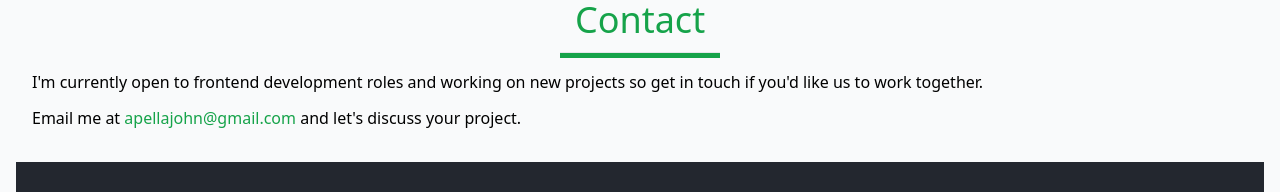
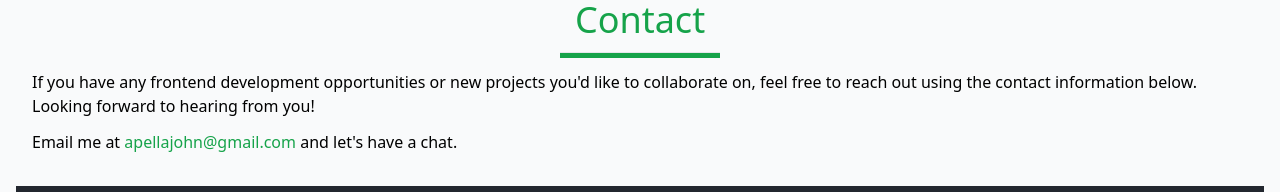
Before and after one commit to apella1/portfolio-website, a React (Vite) app: page / in a window 1280 px wide. Shown: the part 2285-2477 px from the top of the page. Built offline with nearby package versions, Linux system fonts and the light colour scheme.

Commit message:
Update contact section

```diff
--- a/src/components/contact/Contact.tsx
+++ b/src/components/contact/Contact.tsx
@@ -6,15 +6,16 @@ export default function Contact() {
       </h2>
       <hr className="bg-green-600 w-40 h-1.5 self-center mb-6 mt-0" />
       <p>
-        I'm currently open to frontend development roles and working on new
-        projects so get in touch if you'd like us to work together.
+        If you have any frontend development opportunities or new projects you'd
+        like to collaborate on, feel free to reach out using the contact
+        information below. Looking forward to hearing from you!{" "}
       </p>
       <p>
         Email me at{" "}
         <a href="mailto:apellajohn@gmail.com" className="text-green-600">
           apellajohn@gmail.com
         </a>{" "}
-        and let's discuss your project.
+        and let's have a chat.
       </p>
     </div>
   );
```
